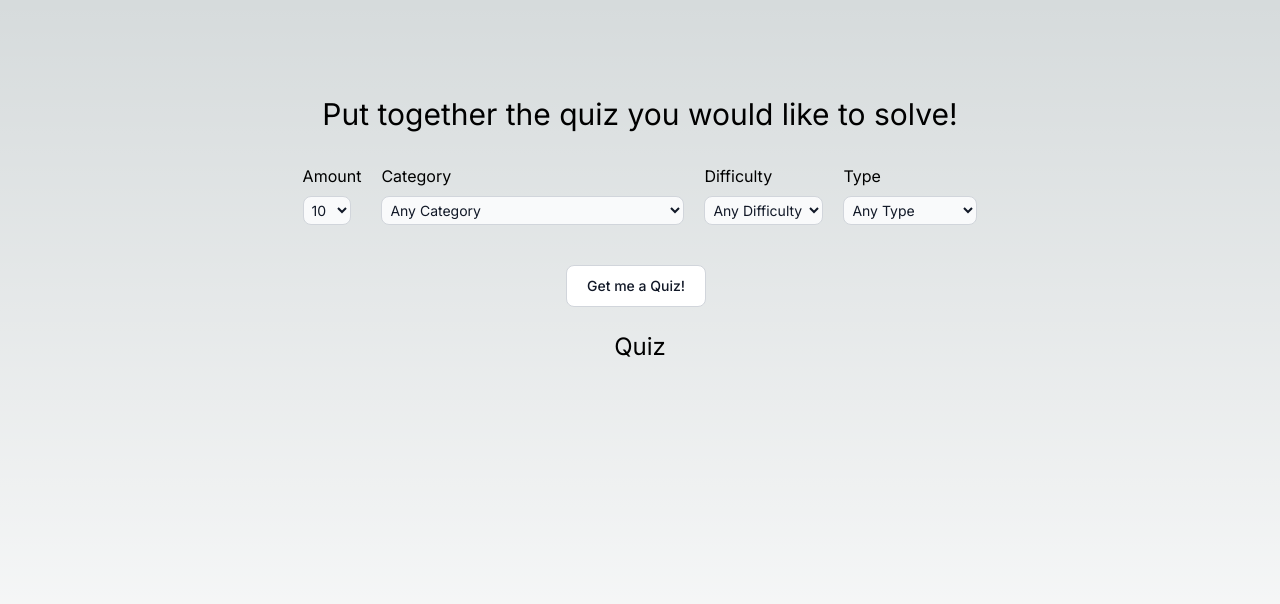
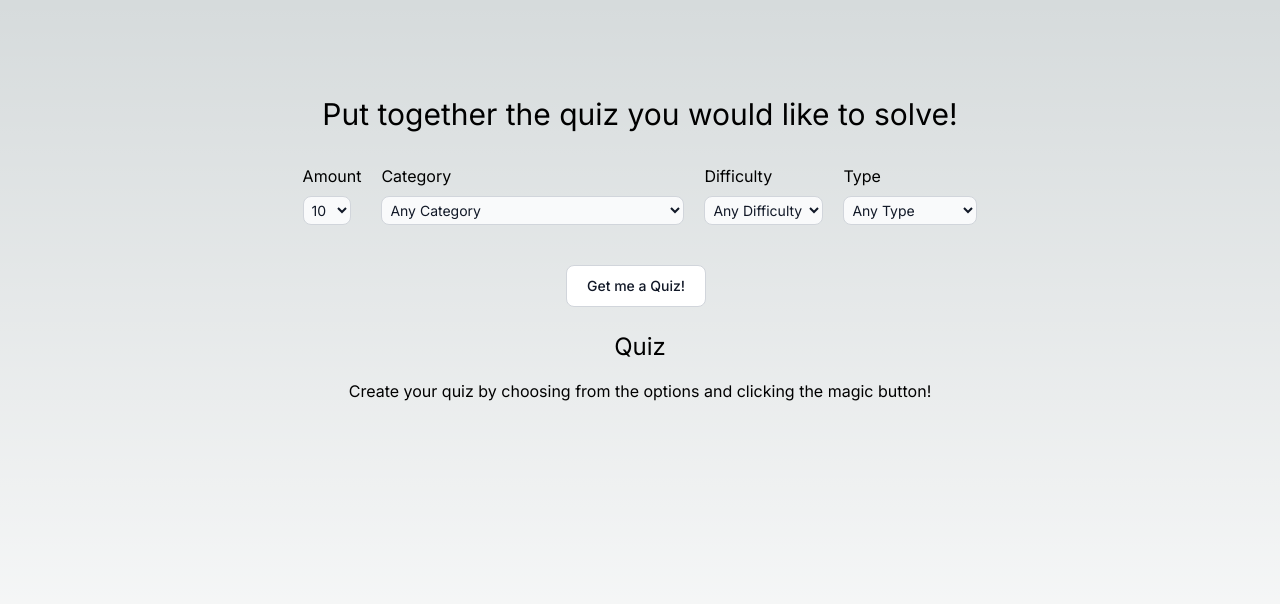
Before and after one commit to MattGomb/opentrivia-app, a Next.js app: page / in a window 1280 px wide. Shown: the top 604 px of the page. Built offline with nearby package versions, Linux system fonts and the light colour scheme.

Commit message:
Add initial message

```diff
--- a/src/components/Quiz.tsx
+++ b/src/components/Quiz.tsx
@@ -11,6 +11,9 @@ const Quiz = () => {
       <div>
         {
           /* If data is not yet fetched, display loading message, fix this later */
+          data.results.length === 0 ? (
+            <p>Create your quiz by choosing from the options and clicking the magic button!</p>
+          ) :
           data.response_code != 0 ? (
             <p>
               There are not enough questions in this combination, please create
```
